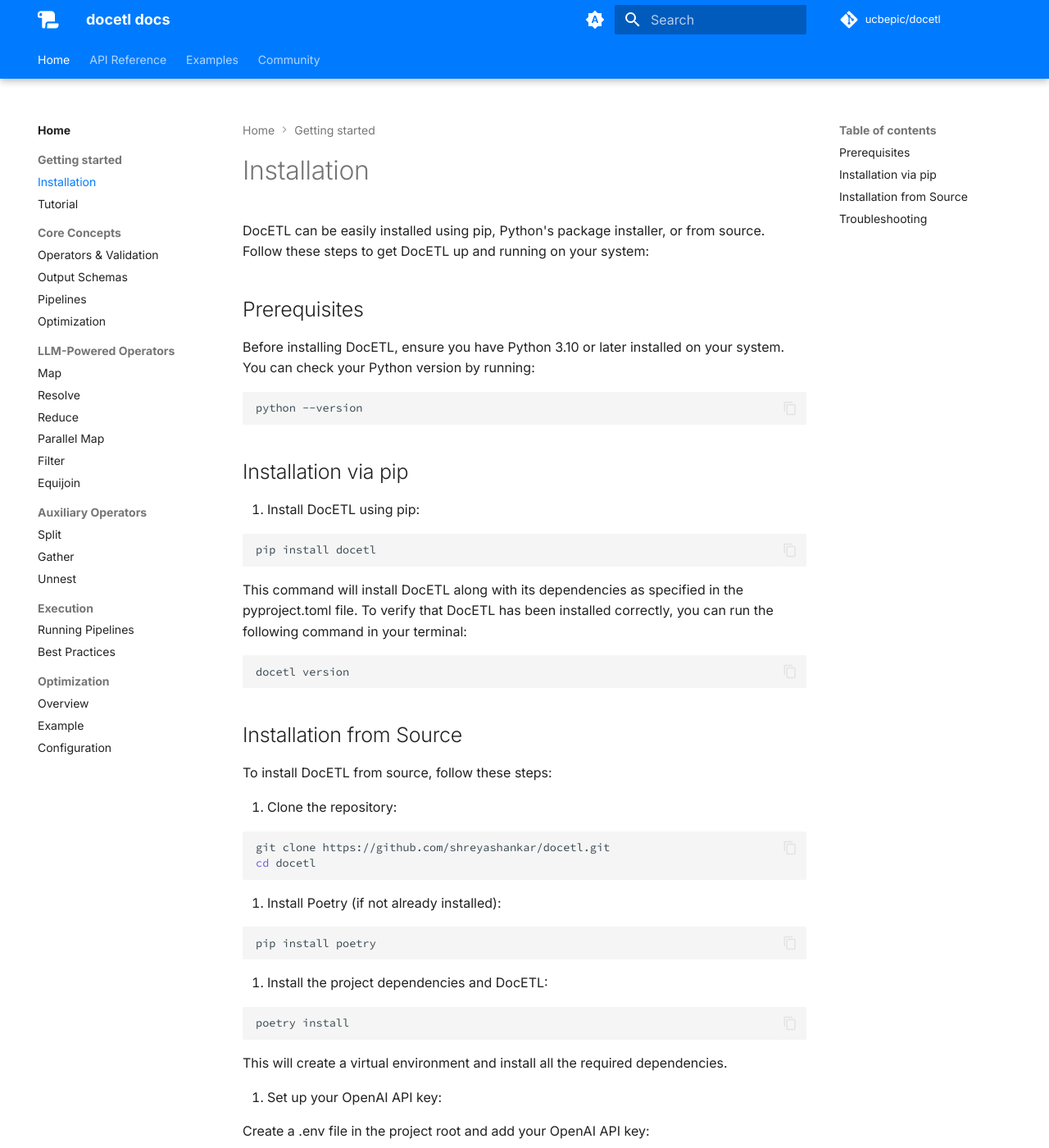
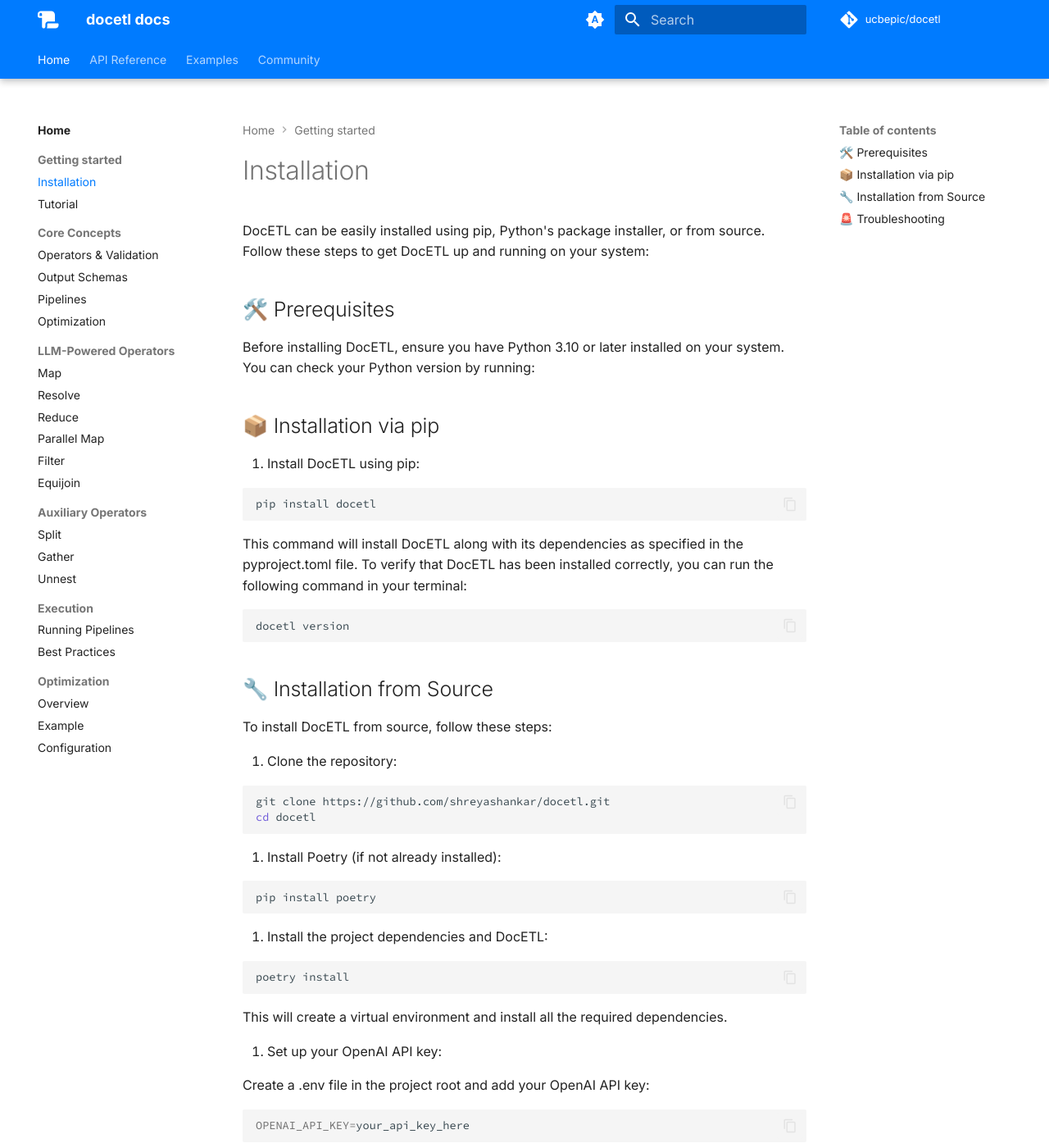
Before and after one commit to ucbepic/docetl, an MkDocs documentation site: the page built from docs/installation.md, in a window 1280 px wide and 1400 px high. Shown: the whole window at 82% size. Built offline with MkDocs 1.6.1 and Material for MkDocs 9.7.7, drawn with Linux system fonts in a browser that asks for light colours; comment, search, counter and statistics services are not loaded; some of the changed text lies outside the part shown.

````diff
--- a/docs/installation.md
+++ b/docs/installation.md
@@ -2,15 +2,11 @@
 
 DocETL can be easily installed using pip, Python's package installer, or from source. Follow these steps to get DocETL up and running on your system:
 
-## Prerequisites
+## 🛠️ Prerequisites
 
 Before installing DocETL, ensure you have Python 3.10 or later installed on your system. You can check your Python version by running:
 
-```bash
-python --version
-```
-
-## Installation via pip
+## 📦 Installation via pip
 
 1. Install DocETL using pip:
 
@@ -24,7 +20,7 @@
 docetl version
 ```
 
-## Installation from Source
+## 🔧 Installation from Source
 
 To install DocETL from source, follow these steps:
 
@@ -65,7 +61,7 @@
 make tests-basic
 ```
 
-## Troubleshooting
+## 🚨 Troubleshooting
 
 If you encounter any issues during installation, please ensure that:
 
````
Also changed, not shown: README.md (+5 -10 lines), docs/index.md (+6 -4 lines), docs/operators/reduce.md (+1 -0 lines), docs/assets/readmefig.png (added), 6 other files.
